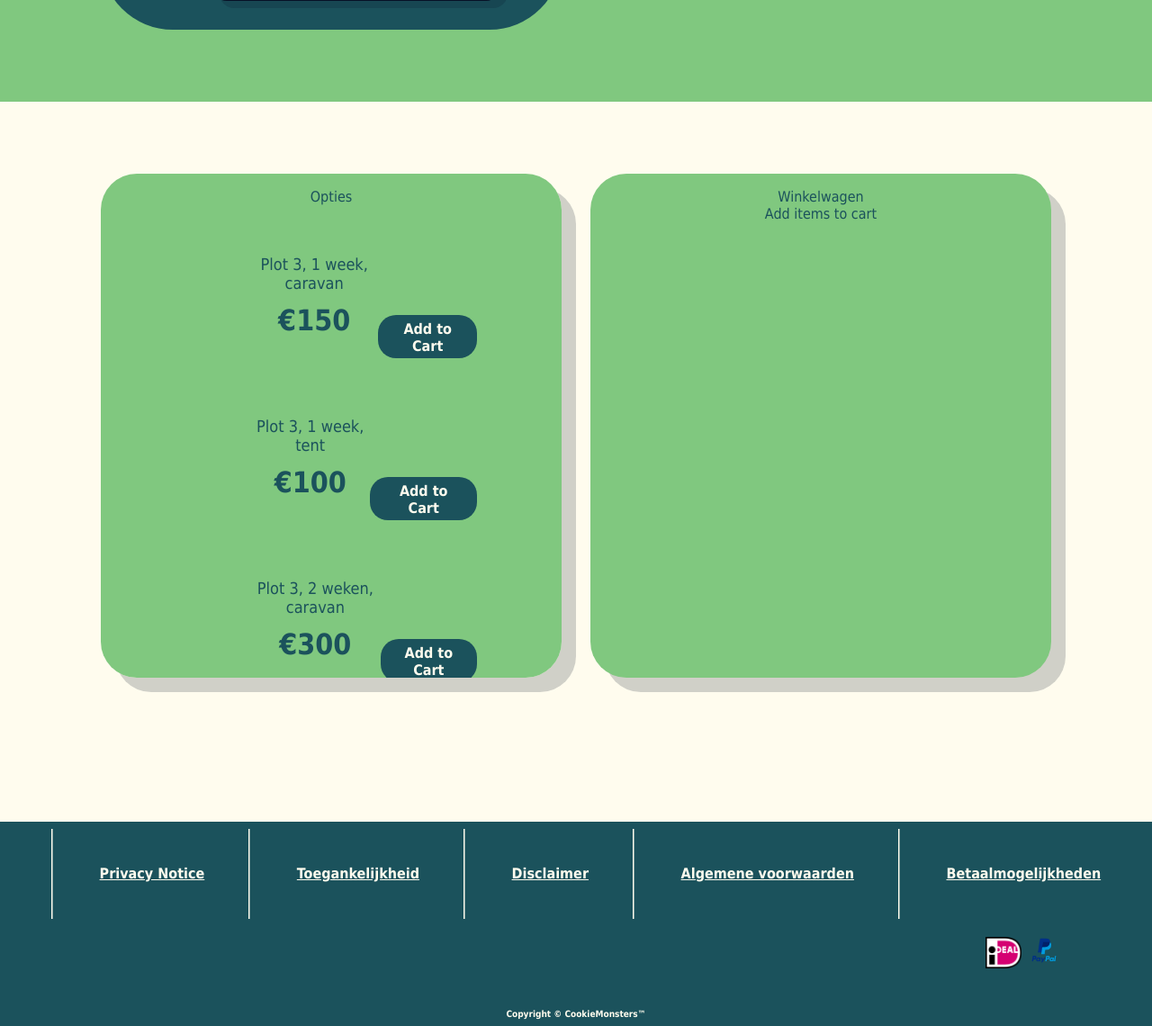
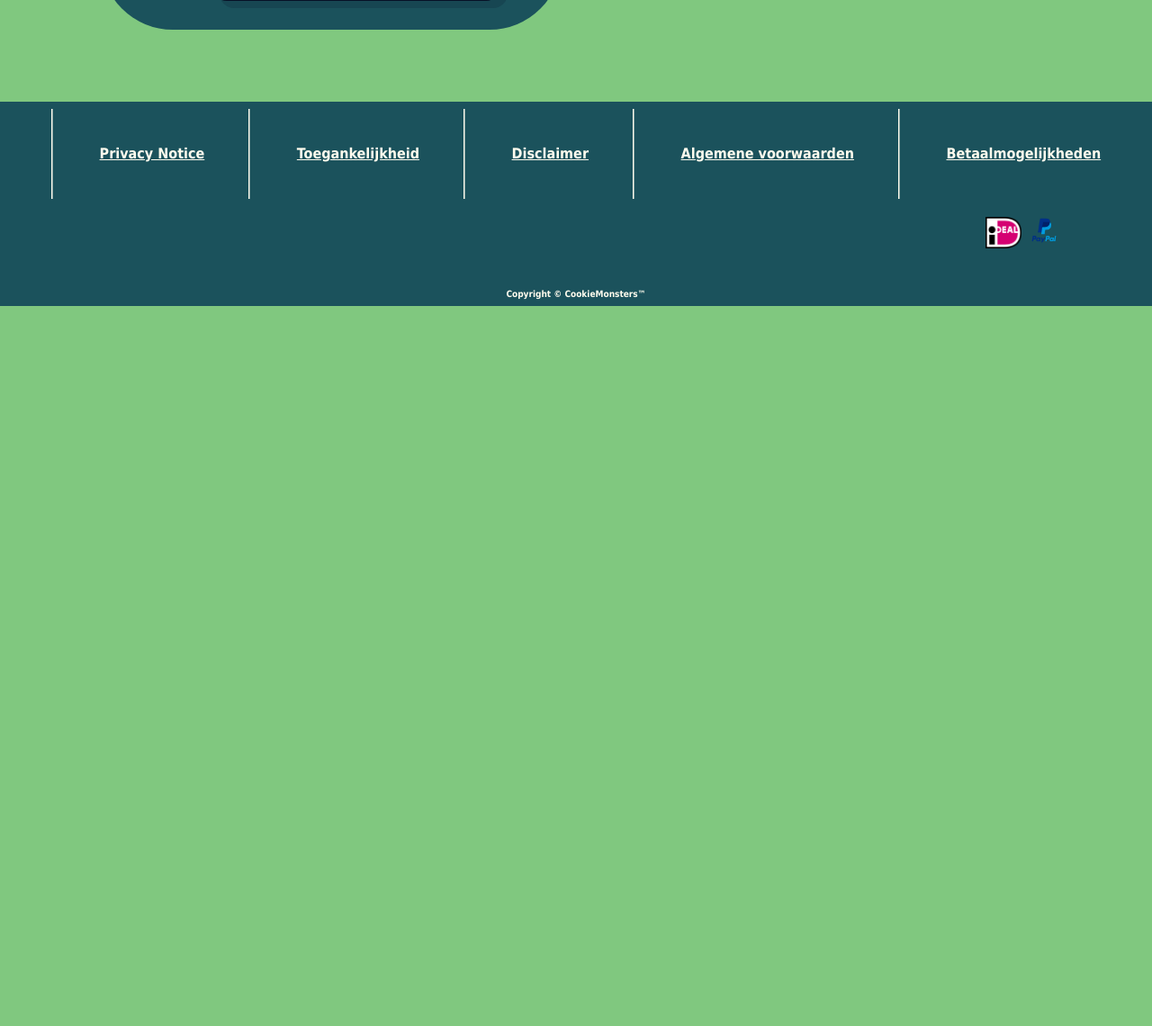
Before and after one commit to Sander470/Boer-Bert, a PHP site: page /book.php in a window 1280 px wide. Shown: the part 1194-2334 px from the top of the page at 90% size. After the commit the page ends 1534 px from the top, so only its background shows below. Run offline with PHP 8.4, Linux system fonts and the light colour scheme.

Commit message:
styling and removed cart

```diff
--- a/website/_book.php
+++ b/website/_book.php
@@ -49,62 +49,6 @@
         <img src="wwwroot/img/mapBM.jpg" alt="map of camping"/>
     </div>
 </div>
-<section id="cartBooking">
-    <div class="bookOptions">
-        Opties
-        <div class="containerCart">
-            <ul class="menu-items">
-                <!--    1    -->
-                <li class="menu-item">
-                    <div class="menu-item-dets">
-                        <p class="menu-item-heading">Plot 3, 1 week, caravan</p>
-                        <p class="g-price">€150</p>
-                    </div>
-                    <button class="add-button" data-title="Plot 3, 1 week, caravan" data-price="150">Add to Cart
-                    </button>
-                </li>
-                <!--    2    -->
-                <li class="menu-item">
-                    <div class="menu-item-dets">
-                        <p class="menu-item-heading">Plot 3, 1 week, tent</p>
-                        <p class="g-price">€100</p>
-                    </div>
-                    <button class="add-button" data-title="Plot 3, 1 week, tent" data-price="100">Add to Cart</button>
-                </li>
-                <!--    3    -->
-                <li class="menu-item">
-                    <div class="menu-item-dets">
-                        <p class="menu-item-heading">Plot 3, 2 weken, caravan</p>
-                        <p class="g-price">€300</p>
-                    </div>
-                    <button class="add-button" data-title="Plot 3, 2 weken, caravan" data-price="300">Add to Cart
-                    </button>
-                </li>
-                <!--    4    -->
-                <li class="menu-item">
-                    <div class="menu-item-dets">
-                        <p class="menu-item-heading">Plot 3, 2 weken, tent</p>
-                        <p class="g-price">€200</p>
-                    </div>
-                    <button class="add-button" data-title="Plot 3, 2 weken, tent" data-price="200">Add to Cart</button>
-                </li>
-            </ul>
-        </div>
-        <!-- Javascript and JQuery -->
-        <script src='https://cdnjs.cloudflare.com/ajax/libs/jquery/3.6.0/jquery.min.js'></script>
-        <script src='wwwroot/js/cart.js'></script>
-    </div>
-    <div class="bookCart">
-        Winkelwagen
-        <!--  Cart Items -->
-        <ul class="cart-items">
-        </ul>
-
-        <div class="cart-math">
-            <p>Add items to cart</p>
-        </div>
-    </div>
-</section>
 <!-- Chatbox and chatbot -->
 <div class="chatBot">
     <script src="wwwroot/js/chat.js" defer></script>
--- a/website/_index.php
+++ b/website/_index.php
@@ -10,15 +10,15 @@
     <form class="bookHome1" action="book.php">
         <div class="bookHome2">
             <div class="startDate">
-                <label for="bookStart">Aankomst:</label>
+                <label for="bookStart">Aankomst</label>
                 <input type="date" name="bookStart" id="bookStart" min="<?php echo date("Y-m-d"); ?>">
             </div>
             <div class="endDate">
-                <label for="bookEnd">Vertrek:</label>
+                <label for="bookEnd">Vertrek</label>
                 <input type="date" name="bookEnd" id="bookEnd" min="<?php echo date("Y-m-d"); ?>">
             </div>
             <div class="peopleAmount">
-                <label for="bookQuantity">Hoeveel mensen:</label>
+                <label for="bookQuantity">Hoeveel mensen</label>
                 <input type="number" id="bookQuantity" name="bookQuantity" min="1" max="10" placeholder="0">
             </div>
         </div>
--- a/website/wwwroot/css/style.css
+++ b/website/wwwroot/css/style.css
@@ -188,6 +188,7 @@ body {
     width: 50svw;
     display: flex;
     justify-content: space-around;
+    text-align: center;
     padding: 2svh;
     margin: 2svh;
     box-shadow: 1svh 1svh var(--shadow);
@@ -196,10 +197,10 @@ body {
 .startDate input[type="date"],
 .endDate input[type="date"],
 .peopleAmount input[type="number"]{
-    display: grid;
+    display: flex;
     width: 110%;
     border-radius: 0.55rem;
-    padding: 0,5rem;
+    padding: 0.5rem;
     background-color: var(--offwhite);
     border: none;
 }
@@ -441,171 +442,6 @@ form .name {
     transform: translateY(-3px);
 }
 
-
-/* The shopping cart */
-
-#cartBooking {
-    display: flex;
-    height: 100svh;
-    width: 100%;
-    justify-content: space-evenly;
-    padding: 10svh;
-}
-
-.bookOptions,
-.bookCart {
-    background-color: var(--green);
-    color: var(--cyan);
-    height: 70svh;
-    width: 40svw;
-    display: block;
-    text-align: center;
-    border-radius: 5svh;
-    box-shadow: 2svh 2svh var(--shadow);
-    padding: 2svh;
-    overflow-y: scroll;
-    overflow-x: hidden;
-}
-
-.confirmBook{
-    color: var(--offwhite);
-    font-size: large;
-    text-align: center;
-}
-
-.g-price {
-    font-size: 32px;
-    font-weight: 700;
-    margin-bottom: 50px;
-}
-
-.g-price {
-    margin: 8px 0;
-}
-
-.containerCart {
-    width: 90%;
-    max-width: 780px;
-    margin: 0;
-    display: flex;
-    justify-content: space-between;
-}
-
-ul {
-    padding: 0;
-    list-style: none;
-}
-
-.menu-item {
-    border-radius: 20px 0 0 20px;
-    border-color: var(--cyan);
-    margin: 30px 0;
-    padding-top: 15px;
-    padding-right: 30px;
-    padding-bottom: 10px;
-    position: relative;
-    display: flex;
-    justify-content: space-around;
-}
-
-.menu-item img {
-    width: 150px;
-    position: absolute;
-    top: -20px;
-    left: -20px;
-}
-
-.menu-item .add-button {
-    border: none;
-    background: var(--cyan);
-    padding: 6px 20px 4px;
-    border-radius: 20px;
-    color: var(--offwhite);
-    font-weight: 700;
-    font-size: 16px;
-    transition: all 0.3s;
-    align-self: flex-end;
-}
-
-.menu-item .add-button:hover {
-    background: var(--dark);
-}
-
-.menu-item-dets {
-    margin-left: 150px;
-    padding-bottom: 15px;
-}
-
-.menu-item-heading {
-    font-size: 18px;
-    margin: 10px 0 12px;
-}
-
-@keyframes fadeIn {
-    from {
-        opacity: 0;
-        transform: translate(10px);
-    }
-
-    to {
-        opacity: 1;
-        transform: translate(0);
-    }
-}
-
-.cart-item {
-    display: flex;
-    align-items: flex-start;
-    padding-bottom: 25px;
-    margin-bottom: 25px;
-    border-bottom: 1px solid var(--cyan);
-    animation: fadeIn 0.3s;
-}
-
-.cart-item:last-child {
-    border-bottom: 5px solid var(--cyan);
-}
-
-.cart-item img {
-    width: 65px;
-}
-
-.cart-item .g-price {
-    font-size: 24px;
-}
-
-.cart-item-dets {
-    margin-left: 15px;
-    width: 100%;
-}
-
-.cart-item-heading {
-    margin: 10px 0;
-}
-
-.cart-math-item {
-    margin: 5px 0;
-    font-weight: 700;
-}
-
-.cart-math-item span,
-.cart-math-item button {
-    display: inline-block;
-    text-align: right;
-}
-
-.cart-math-item button {
-    text-align: center;
-}
-
-.cart-math-item .cart-math-header {
-    width: 50%;
-}
-
-.cart-math-item .g-price {
-    width: 40%;
-}
-
 /* Chatbot and chatbox */
 .chatbot-toggler {
     position: fixed;
```
